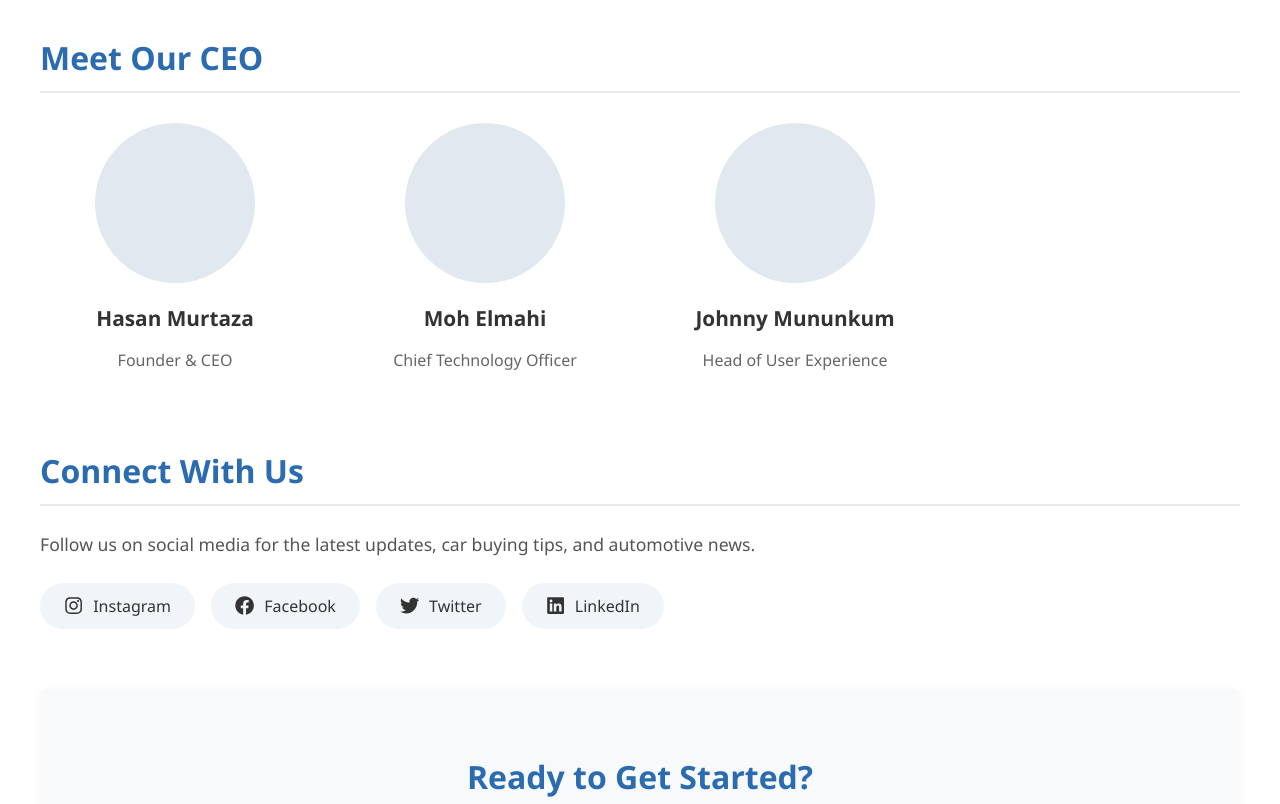
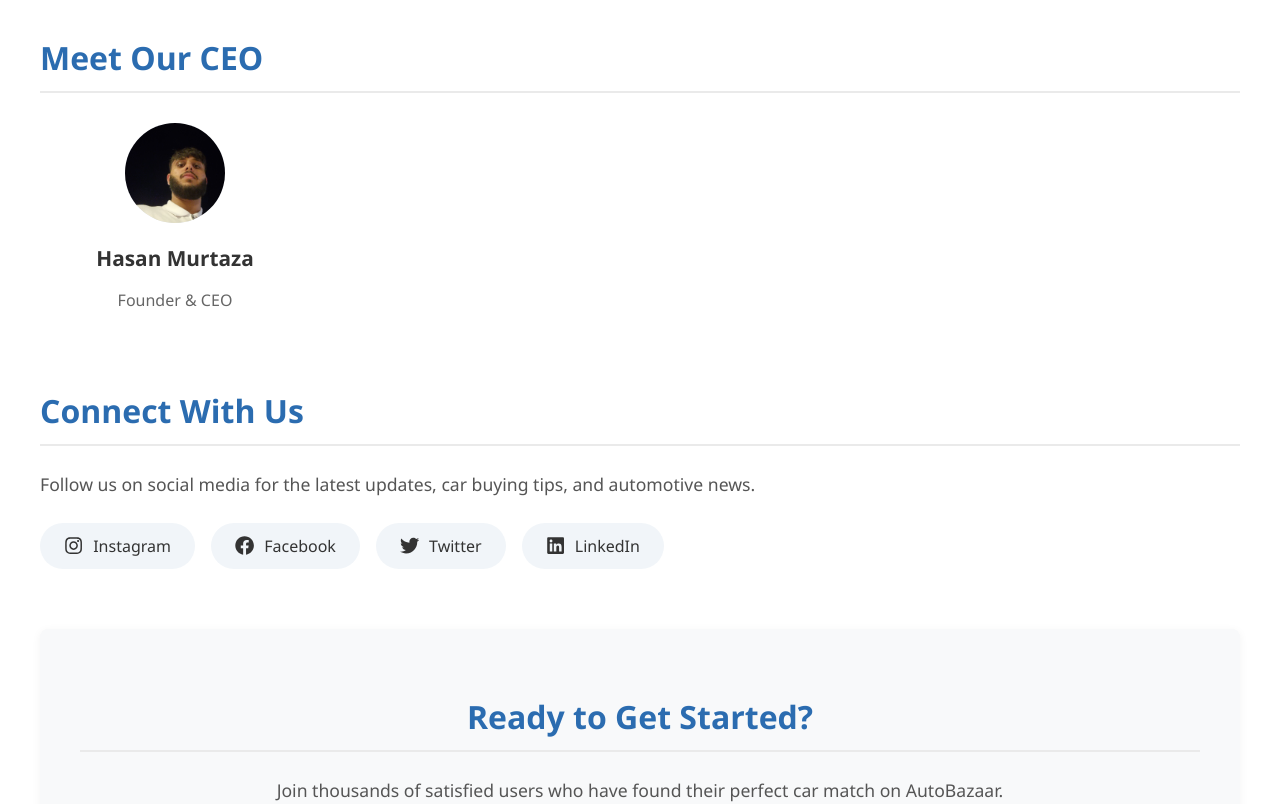
Before and after one commit to HasanMurtez/PPIT, a React (Create React App) app: page /about in a window 1280 px wide. Shown: the part 1340-2144 px from the top of the page. Built offline with nearby package versions, Linux system fonts and the light colour scheme.

Commit message:
tidied app up

```diff
--- a/src/App.css
+++ b/src/App.css
@@ -784,42 +784,40 @@ nav ul li a.active {
   color: #333;
 }
 
-/* Team Section */
-.team-grid {
+/* CEO Section */
+.ceo-grid {
   display: grid;
   grid-template-columns: repeat(auto-fill, minmax(250px, 1fr));
   gap: 40px;
   margin-top: 30px;
 }
 
-.team-member {
+.ceo-member {
   text-align: center;
 }
 
-.member-photo {
-  width: 160px;
-  height: 160px;
-  border-radius: 50%;
-  margin: 0 auto 16px;
+.ceo-photo {
+  width: 100px;            /* Set the photo container width to 100px */
+  height: 100px;           /* Set the photo container height to 100px */
+  margin: 0 auto 16px;     /* Center the image */
   background-color: #e2e8f0;
+  border-radius: 50%;      /* Make the container circular */
 }
 
-.placeholder-image {
-  background-color: #e2e8f0;
-  display: flex;
-  align-items: center;
-  justify-content: center;
-  color: #a0aec0;
-  font-size: 40px;
+.ceo-photo img {
+  width: 100%;             /* Make the image fill the container */
+  height: 100%;            /* Maintain the aspect ratio */
+  object-fit: cover;       /* Ensure the image covers the entire area without distortion */
+  border-radius: 50%;      /* Ensure the image is circular */
 }
 
-.team-member h3 {
+.ceo-member h3 {
   font-size: 1.3rem;
   margin-bottom: 8px;
   color: #333;
 }
 
-.team-member p {
+.ceo-member p {
   color: #666;
   font-size: 1rem;
 }
@@ -898,7 +896,7 @@ nav ul li a.active {
 /* Responsive Adjustments */
 @media (max-width: 768px) {
   .features-grid,
-  .team-grid {
+  .ceo-grid {
     grid-template-columns: 1fr;
   }
 
--- a/src/components/About.js
+++ b/src/components/About.js
@@ -1,5 +1,6 @@
 import React from 'react';
 import { FaFacebook, FaInstagram, FaTwitter, FaLinkedin } from 'react-icons/fa';
+import { Link } from 'react-router-dom';
 
 const About = () => {
   return (
@@ -32,11 +33,6 @@ const About = () => {
             <p>We review all listings to ensure quality and accuracy for a trustworthy experience.</p>
           </div>
           <div className="feature">
-            <div className="feature-icon">📱</div>
-            <h3>Mobile Friendly</h3>
-            <p>Browse and communicate on any device with our responsive design.</p>
-          </div>
-          <div className="feature">
             <div className="feature-icon">💰</div>
             <h3>No Hidden Fees</h3>
             <p>Transparent pricing with no surprises when buying or selling.</p>
@@ -59,22 +55,18 @@ const About = () => {
       </div>
 
       <div className="about-section about-Founder">
-        <h2>Meet Our CEO</h2>
-        <div className="team-grid">
-          <div className="team-member">
-            <div className="member-photo placeholder-image"></div>
-            <h3>Hasan Murtaza</h3>
-            <p>Founder & CEO</p>
-          </div>
-          <div className="team-member">
-            <div className="member-photo placeholder-image"></div>
-            <h3>Moh Elmahi</h3>
-            <p>Chief Technology Officer</p>
-          </div>
-          <div className="team-member">
-            <div className="member-photo placeholder-image"></div>
-            <h3>Johnny Mununkum</h3>
-            <p>Head of User Experience</p>
+      <h2>Meet Our CEO</h2>
+      <div className="ceo-grid">
+      <div className="ceo-member">
+      <div className="ceo-photo">
+        <img
+          src="/Hasan_Murtaza.jpg"
+          alt="Hasan Murtaza"
+          className="ceo-image"
+        />
+      </div>
+      <h3>Hasan Murtaza</h3>
+      <p>Founder & CEO</p>
           </div>
         </div>
       </div>
@@ -98,8 +90,8 @@ const About = () => {
           Join thousands of satisfied users who have found their perfect car match on AutoBazaar.
         </p>
         <div className="cta-buttons">
-          <div className="cta-button browse">Browse Cars</div>
-          <div className="cta-button sell">Sell Your Car</div>
+          <Link to="/view-ads" className="cta-button browse">Browse Cars</Link>
+          <Link to="/post-ad" className="cta-button sell">Sell Your Car</Link>
         </div>
       </div>
     </div>
--- a/src/components/Login.js
+++ b/src/components/Login.js
@@ -5,11 +5,13 @@ import { googleProvider } from "../firebase";
 import { useNavigate } from "react-router-dom";
 
 const Login = () => {
+   //usestate hooks to manage form inputs and error messages
   const [email, setEmail] = useState("");
   const [password, setPassword] = useState("");
   const [error, setError] = useState("");
   const navigate = useNavigate();
 
+    //handle form submission for login
   const handleLogin = async (e) => {
     e.preventDefault();
     setError("");
--- a/src/components/Logout.js
+++ b/src/components/Logout.js
@@ -8,7 +8,7 @@ const Logout = () => {
 
   const handleLogout = async () => {
     try {
-      await signOut(auth);
+      await signOut(auth);  //sign out the user using firebase signout method
       navigate("/");
     } catch (error) {
       console.error(error.message);
--- a/src/components/MessageModal.js
+++ b/src/components/MessageModal.js
@@ -10,6 +10,7 @@ const MessageModal = ({ adId, adTitle, receiverId, isOpen, onClose }) => {
   const [error, setError] = useState('');
   const [success, setSuccess] = useState(false);
 
+    //handle form submission when sending a message
   const handleSubmit = async (e) => {
     e.preventDefault();
     setError('');
@@ -28,24 +29,27 @@ const MessageModal = ({ adId, adTitle, receiverId, isOpen, onClose }) => {
     setSending(true);
 
     try {
+
+      //make post request to the backend to send the message
       await axios.post('http://localhost:4000/api/messages', {
         adId,
-        sender: user.uid,
+        sender: user.uid, //sender is the currently logged in user
         receiver: receiverId,
         content: message
       });
 
-      setSuccess(true);
+      setSuccess(true); //mark the message as successfully sent
       setMessage('');
       setTimeout(() => {
-        onClose();
+        onClose(); //close the modal after a 2 sec delay
         setSuccess(false);
       }, 2000);
+
     } catch (error) {
       setError('Failed to send message. Please try again.');
       console.error('Error sending message:', error);
     } finally {
-      setSending(false);
+      setSending(false); //reset sending state
     }
   };
 
--- a/src/components/PostAd.js
+++ b/src/components/PostAd.js
@@ -5,7 +5,10 @@ import { auth } from '../firebase';
 import { useNavigate } from 'react-router-dom';
 
 const PostAd = () => {
+  //use the useauthstate hook to get the current loggedin user from firebase
   const [user] = useAuthState(auth);
+
+  //state to manage the ad form fields
   const [ad, setAd] = useState({
     make: '',
     model: '',
@@ -19,10 +22,12 @@ const PostAd = () => {
   const [error, setError] = useState('');
   const navigate = useNavigate();
 
+   //handle changes in form fields
   const handleChange = (e) => {
-    setAd({ ...ad, [e.target.name]: e.target.value });
+    setAd({ ...ad, [e.target.name]: e.target.value }); //update the field
   };
 
+   //handle form submission
   const handleSubmit = async (e) => {
     e.preventDefault();
     try {
@@ -30,10 +35,11 @@ const PostAd = () => {
         setError('You must be logged in to post an ad');
         return;
       }
+        //make a post request to the backend to save the ad
+      await axios.post('http://localhost:4000/api/ads', {
 
-      await axios.post('http://localhost:4000/api/ads', {
-        ...ad,
-        postedBy: user.uid
+        ...ad, //spread the ad data to send all ad details
+        postedBy: user.uid // add the user id of the user posting the ad
       });
 
       alert('Car ad posted successfully!');
@@ -47,7 +53,8 @@ const PostAd = () => {
         description: '',
         image: '',
         location: '',
-      });
+      }); //reset the form after successful submission
+
     } catch (error) {
       setError('Failed to post ad. Please try again.');
       console.error('Posting error:', error);
--- a/src/components/SignUp.js
+++ b/src/components/SignUp.js
@@ -14,6 +14,7 @@ const SignUp = () => {
     setError("");
 
     try {
+      //create a new user
       await createUserWithEmailAndPassword(auth, email, password);
       navigate("/");
     } catch (error) {
--- a/src/components/ViewAds.js
+++ b/src/components/ViewAds.js
@@ -4,13 +4,16 @@ import { Link } from 'react-router-dom';
 import { FaMapMarkerAlt } from 'react-icons/fa';
 
 const ViewAds = () => {
+  //state to hold the list of ads
   const [ads, setAds] = useState([]);
   const [loading, setLoading] = useState(true);
   const [error, setError] = useState('');
 
+  // useEffect to fetch car ads data
   useEffect(() => {
     const fetchAds = async () => {
       try {
+         //get request to fetch all car ads from the backend api
         const response = await axios.get('http://localhost:4000/api/ads');
         setAds(response.data.ads);
       } catch (error) {
@@ -21,7 +24,7 @@ const ViewAds = () => {
       }
     };
 
-    fetchAds();
+    fetchAds(); //call the function to fetch ads
   }, []);
 
   if (loading) {
```
Also changed, not shown: src/backend/server.js (+24 -19 lines), src/components/AdDetails.js (+46 -48 lines), src/components/Messages.js (+12 -3 lines), public/Hasan_Murtaza.jpg (added), src/components/MessageNotification.js (deleted).
